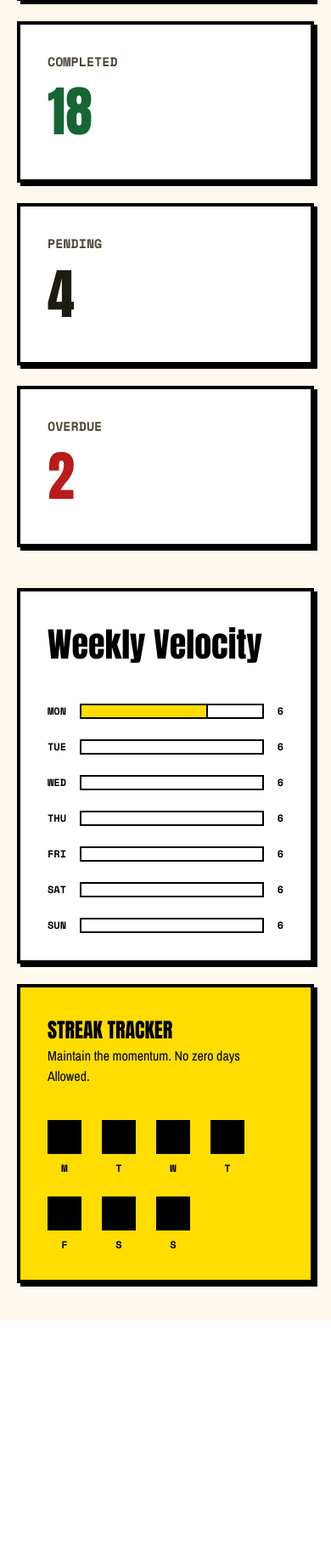
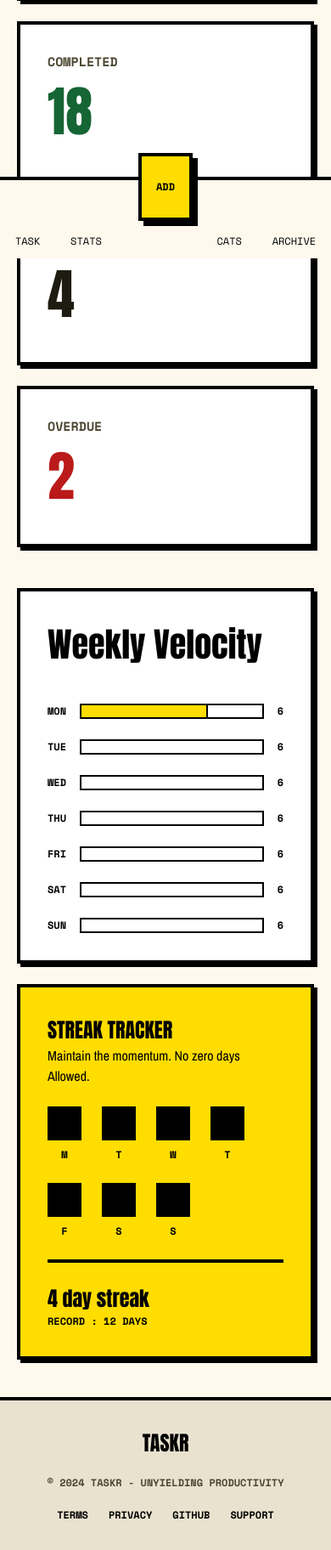
Before and after one commit to Zackyinnova/ToDo-Task-Project, a Flask app: page /statPage in a window 390 px wide. Shown: the part 540-2364 px from the top of the page at 85% size. Before the commit the page ends 2094 px from the top, so only its background shows below. Run offline with Flask 3, Linux system fonts and the light colour scheme; some libraries are stand-ins or nearby versions.

Commit message:
feat: adding navbar for mobile

```diff
--- a/templates/stat_page.html
+++ b/templates/stat_page.html
@@ -29,6 +29,7 @@
     <link rel="stylesheet" href="/Static/css/style.css">
     <script src="https://code.iconify.design/iconify-icon/2.1.0/iconify-icon.min.js"></script>
 </head>
+
 <body class="bg-[#fff9ed] font-archivo min-h-screen flex flex-col">
 
     <header class="w-full sticky top-0  border-b-4 border-black bg-[#FFF9ED] py-4">
@@ -212,7 +213,7 @@
                         </div>
                 </div>
 
-                <div class="border-4 border-black p-8 bg-[#FFDD00] flex flex-col gap-10 md:w-full  shadow-[4px_4px_0px_0px_#000]">
+                <div class="border-4 border-black p-8 bg-[#FFDD00] flex flex-col gap-6 md:w-full md:h-fit  shadow-[4px_4px_0px_0px_#000]">
                     <div class="">
                         <p class="font-anton text-[24px] uppercase">Streak tracker</p>
                         <p class="font-archivo text-[16px]">Maintain the momentum. No zero days Allowed.</p>
@@ -289,10 +290,130 @@
                             <P class="font-space font-bold text-[12px]">S</P>
                         </div>
                     </div>
+
+                    <hr class="border-t-4 border-black">
+
+                    <div class="">
+                        <P class="text-[24px] font-anton">4 day streak</P>
+                        <P class="uppercase font-space font-bold text-[12px]"> record : 12 days</P>
+                    </div>
                 </div>
 
             </div>
         </section>
     </main>
+
+    <footer class="w-full border-t-4 border-black bg-[#e9e2cf] py-4">
+        <nav class="max-w-7xl mx-auto flex flex-col items-center gap-5 justify-between px-5 md:px-8 lg:px-12 py-4 ">
+
+            <!--Left Navbar-->
+            <div class=" w-full flex justify-center items-center">
+                <P class="font-anton text-[24px] text-bold uppercase">Taskr</P>
+            </div>
+
+
+            <!--Middle navbar-->
+            <div class="font-space text-[12px] font-bold text-[#4C4732]">
+
+                <P>© 2024 TASKR - UNYIELDING PRODUCTIVITY</P>
+            </div>
+
+            <div class="md:flex flex flex-row gap-6 font-bold font-space">
+
+                <a class="text-[12px] uppercase hover:translate-x-[-2px] hover:translate-y-[-2px] transition-transform"
+                    href="">
+                    Terms
+                </a>
+
+                <a class="text-[12px] uppercase hover:translate-x-[-2px] hover:translate-y-[-2px] transition-transform "
+                    href="">
+                    Privacy
+                </a>
+
+                <a  class="text-[12px] uppercase hover:translate-x-[-2px] hover:translate-y-[-2px] transition-transform " href="">
+                    Github
+                </a>
+
+                <a class="text-[12px] uppercase hover:translate-x-[-2px] hover:translate-y-[-2px] transition-transform " href="">
+                    Support
+                </a>
+            </div>
+        </nav>
+    </footer>
+
+    <div class="fixed bottom-0 left-0 right-0 h-24 border-t-4 border-black bg-[#FFF9ED] z-50">
+
+        <!-- Tombol Add -->
+        <button
+            class="absolute left-1/2 -translate-x-1/2 -top-8
+                w-16 h-20
+                flex flex-col items-center justify-center
+                bg-[#FFDD00]
+                border-4 border-black
+                shadow-[6px_6px_0px_0px_#000]">
+
+            <iconify-icon
+                icon="material-symbols:add-rounded"
+                class="text-3xl">
+            </iconify-icon>
+
+            <span class="text-xs font-space font-bold uppercase">
+                Add
+            </span>
+        </button>
+
+        <!-- Menu -->
+        <div class="h-full flex justify-around items-end pb-3">
+
+            <div class="flex flex-col items-center gap-1">
+                <iconify-icon
+                    icon="material-symbols:checklist-rounded"
+                    class="text-2xl text-[#6D5E00]">
+                </iconify-icon>
+
+                <span class="text-xs font-space uppercase">
+                    Task
+                </span>
+            </div>
+
+            <div class="flex flex-col items-center gap-1">
+                <iconify-icon
+                    icon="gridicons:stats"
+                    class="text-2xl text-[#6D5E00]">
+                </iconify-icon>
+
+                <span class="text-xs font-space uppercase">
+                    Stats
+                </span>
+            </div>
+
+            <!-- Spacer supaya Add punya ruang -->
+            <div class="w-16"></div>
+
+            <div class="flex flex-col items-center gap-1">
+                <iconify-icon
+                    icon="material-symbols:category-outline-rounded"
+                    class="text-2xl text-[#6D5E00]">
+                </iconify-icon>
+
+                <span class="text-xs font-space uppercase">
+                    Cats
+                </span>
+            </div>
+
+            <div class="flex flex-col items-center gap-1">
+                <iconify-icon
+                    icon="material-symbols:archive-outline-rounded"
+                    class="text-2xl text-[#6D5E00]">
+                </iconify-icon>
+
+                <span class="text-xs font-space uppercase">
+                    Archive
+                </span>
+            </div>
+
+        </div>
+
+    </div>
 </body>
 </html>
--- a/templates/test.html
+++ b/templates/test.html
@@ -317,9 +317,9 @@
 <span class="material-symbols-outlined" style="font-variation-settings: 'FILL' 1;">analytics</span>
 <span class="font-label-sm text-[10px]">STATS</span>
 </button>
-<button class="bg-primary-container border-4 border-black p-2 -mt-10 neo-shadow">
-<span class="material-symbols-outlined text-3xl">add</span>
-</button>
+    <button class="bg-primary-container border-4 border-black p-2 -mt-10 neo-shadow">
+    <span class="material-symbols-outlined text-3xl">add</span>
+    </button>
 <button class="flex flex-col items-center gap-1 opacity-50">
 <span class="material-symbols-outlined">category</span>
 <span class="font-label-sm text-[10px]">CATS</span>
```
Also changed, not shown: Static/css/style.css (line endings or trailing spaces).
